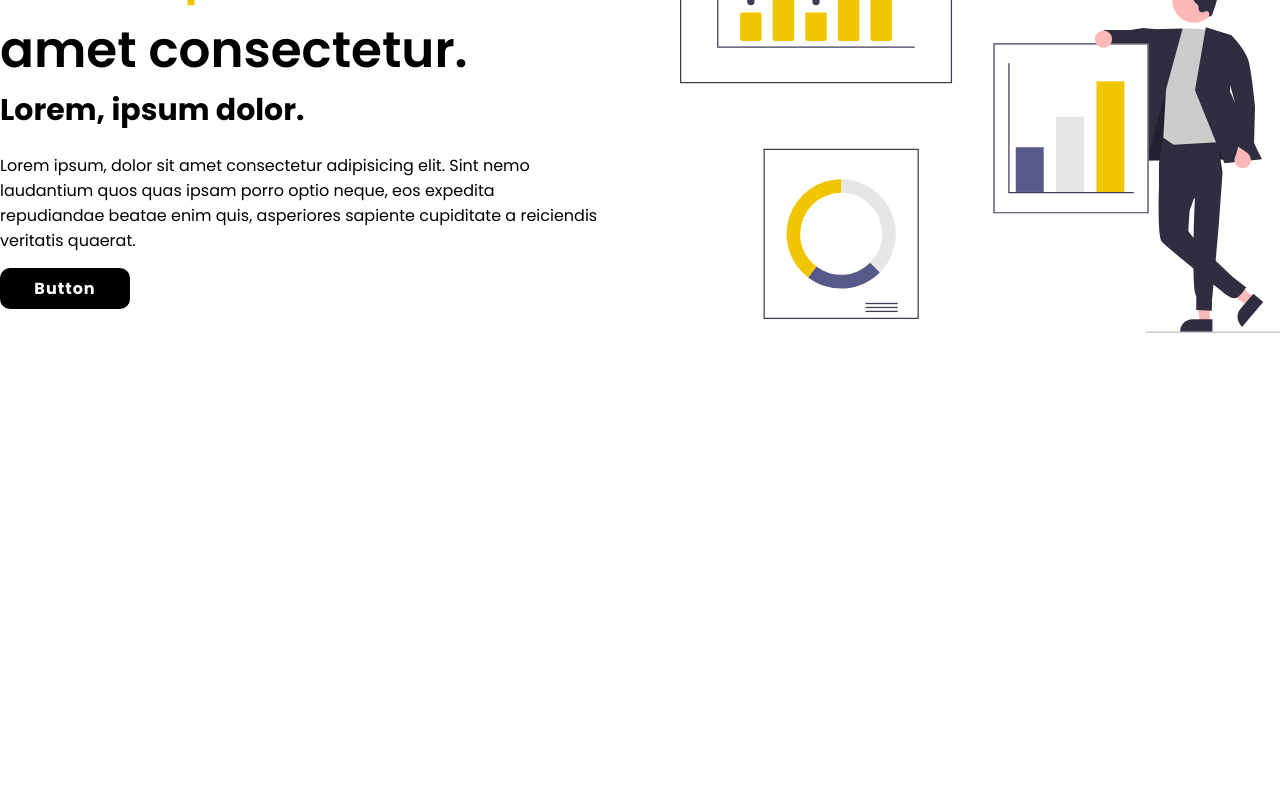
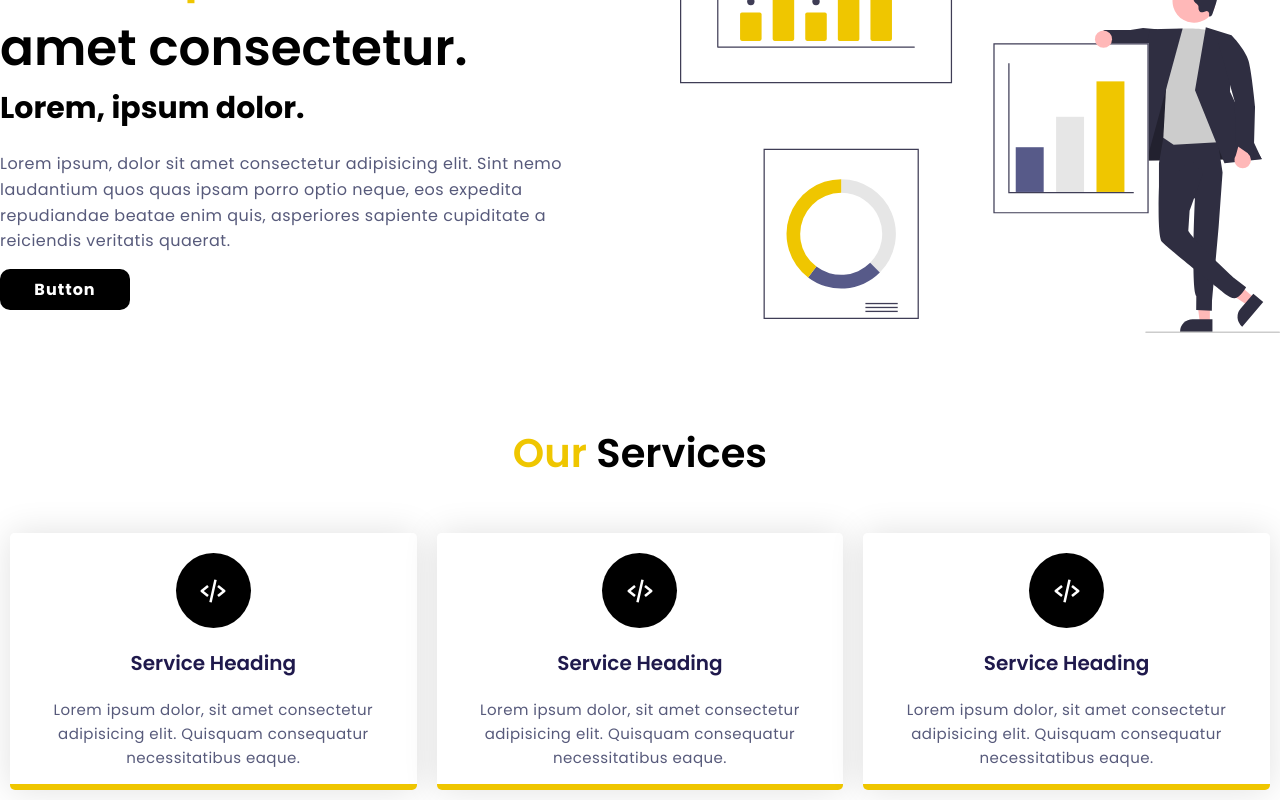
Before and after one commit to shakhawatsalam/aalok, a React (Create React App) app: page / in a window 1280 px wide. Shown: the part 267-1067 px from the top of the page. Before the commit the page ends 800 px from the top, so only its background shows below. Built offline with nearby package versions, Linux system fonts and the light colour scheme.

Commit message:
service section is almost done

```diff
--- a/src/App.js
+++ b/src/App.js
@@ -1,12 +1,10 @@
 import './App.css';
-import Header from './Component/header/Header';
 import Home from './Pages/home/Home';
 
 function App() {
   return (
     <div>
       <Home />
-      <Header/>
     </div>
   );
 }
--- /dev/null
+++ b/src/Component/ourservices/OusServices.jsx
@@ -0,0 +1,89 @@
+import React from "react";
+import './ourservices.css'
+import {BiCodeAlt} from "react-icons/bi"
+
+const OusServices = () => {
+  return (
+    <div className='container'>
+            <h1 className="OurServicesTitle"><span>Our</span> Services</h1>
+      <div className="ServiceContainer">
+      <div className="row">
+        <div className="column">
+          <div className="card">
+            <div className="icon-wrapper">
+              <BiCodeAlt/>
+            </div>
+              <h3>Service Heading</h3>
+            <p>
+              Lorem ipsum dolor, sit amet consectetur adipisicing elit. Quisquam
+              consequatur necessitatibus eaque.
+            </p>
+          </div>
+        </div>
+        <div className="column">
+          <div className="card">
+            <div className="icon-wrapper">
+            <BiCodeAlt/>
+            </div>
+            <h3>Service Heading</h3>
+            <p>
+              Lorem ipsum dolor, sit amet consectetur adipisicing elit. Quisquam
+              consequatur necessitatibus eaque.
+            </p>
+          </div>
+        </div>
+        <div className="column">
+          <div className="card">
+            <div className="icon-wrapper">
+            <BiCodeAlt/>
+            </div>
+            <h3>Service Heading</h3>
+            <p>
+              Lorem ipsum dolor, sit amet consectetur adipisicing elit. Quisquam
+              consequatur necessitatibus eaque.
+            </p>
+          </div>
+        </div>
+        {/* <div className="column">
+          <div className="card">
+            <div className="icon-wrapper">
+              <i className="fas fa-truck-pickup"></i>
+            </div>
+            <h3>Service Heading</h3>
+            <p>
+              Lorem ipsum dolor, sit amet consectetur adipisicing elit. Quisquam
+              consequatur necessitatibus eaque.
+            </p>
+          </div>
+        </div>
+        <div className="column">
+          <div className="card">
+            <div className="icon-wrapper">
+              <i className="fas fa-broom"></i>
+            </div>
+            <h3>Service Heading</h3>
+            <p>
+              Lorem ipsum dolor, sit amet consectetur adipisicing elit. Quisquam
+              consequatur necessitatibus eaque.
+            </p>
+          </div>
+        </div>
+        <div className="column">
+          <div className="card">
+            <div className="icon-wrapper">
+              <i className="fas fa-plug"></i>
+            </div>
+            <h3>Service Heading</h3>
+            <p>
+              Lorem ipsum dolor, sit amet consectetur adipisicing elit. Quisquam
+              consequatur necessitatibus eaque.
+            </p>
+          </div>
+        </div> */}
+      </div>
+      </div>
+    </div>
+  );
+};
+
+export default OusServices;
--- /dev/null
+++ b/src/Component/ourservices/ourservices.css
@@ -0,0 +1,101 @@
+.OurServicesTitle{
+    font-size: 4rem;
+    text-align: center;
+    font-weight: 600;
+}
+.OurServicesTitle > span {
+    color: #EFC600;
+}
+.ServiceContainer{
+    /* height: 60vh; */
+    margin-top: 50px;
+    width: 100%;
+    display: grid;
+    place-items: center;
+}
+.row {
+    display: flex;
+    flex-wrap: wrap;
+  }
+  .column {
+    width: 100%;
+    padding: 0 1em 1em 1em;
+    text-align: center;
+  }
+  .card {
+    width: 100%;
+    height: 100%;
+    padding: 2em 1.5em;
+    background: linear-gradient(#ffffff 50%, #EFC600 0%);
+    background-size: 100% 200%;
+    background-position: 0 2.5%;
+    border-radius: 5px;
+    box-shadow: 0 0 35px rgba(0, 0, 0, 0.12);
+    cursor: pointer;
+    transition: 0.5s;
+  }
+  h3 {
+    font-size: 20px;
+    font-weight: 600;
+    color: #1f194c;
+    margin: 1em 0;
+  }
+  p {
+    color: #575a7b;
+    font-size: 15px;
+    line-height: 1.6;
+    letter-spacing: 0.03em;
+  }
+  .icon-wrapper {
+    background-color: black;
+    position: relative;
+    margin: auto;
+    font-size: 30px;
+    height: 2.5em;
+    width: 2.5em;
+    color: #ffffff;
+    border-radius: 50%;
+    display: grid;
+    place-items: center;
+    transition: 0.5s;
+  }
+  .card:hover {
+    background-position: 0 100%;
+  }
+  .card:hover .icon-wrapper {
+    background-color: #ffffff;
+    color: black;
+  }
+  .card:hover h3 {
+    color: black;
+  }
+  .card:hover p {
+    color: black;
+  }
+  @media screen and (min-width: 768px) {
+
+    section {
+      padding: 0 2em;
+    }
+    .column {
+      flex: 0 50%;
+      max-width: 50%;
+    }
+  }
+  @media screen and (min-width: 992px) {
+    section {
+      padding: 1em 3em;
+    }
+    .column {
+      flex: 0 0 33.33%;
+      max-width: 33.33%;
+    }
+  }
+  @media (max-width:610px){
+    .OurServicesTitle{
+        margin-top: 52px;
+        font-size: 4rem;
+        text-align: center;
+        font-weight: 500;
+    }
+  }
--- a/src/Pages/home/Home.jsx
+++ b/src/Pages/home/Home.jsx
@@ -1,10 +1,17 @@
 import React from "react";
+import Header from "../../Component/header/Header";
 import NavBar from "../../Component/navbar/NavBar";
+import OusServices from "../../Component/ourservices/OusServices";
 
 
 const Home = () => {
-    return (
-      <NavBar/>
+  return (
+      <>
+      <NavBar />
+      <Header/>
+      <OusServices/>
+      </>
+
   );
 };
 
```
